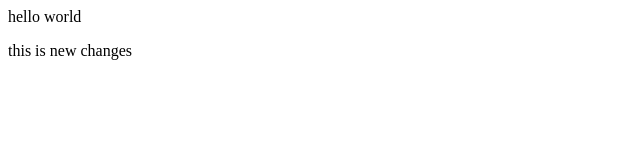
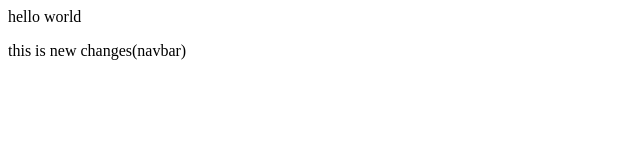
Before and after one commit to Kumargov/localrepo, a plain HTML site: page index.html in a window 1280 px wide. Shown: the full height of the page, 0-640 px from the left. Drawn offline with Linux system fonts and the light colour scheme.

```diff
--- a/index.html
+++ b/index.html
@@ -2,5 +2,5 @@
     hello world
 </p>
 <p>
-    this is new changes
+    this is new changes(navbar)
 </p>
```
